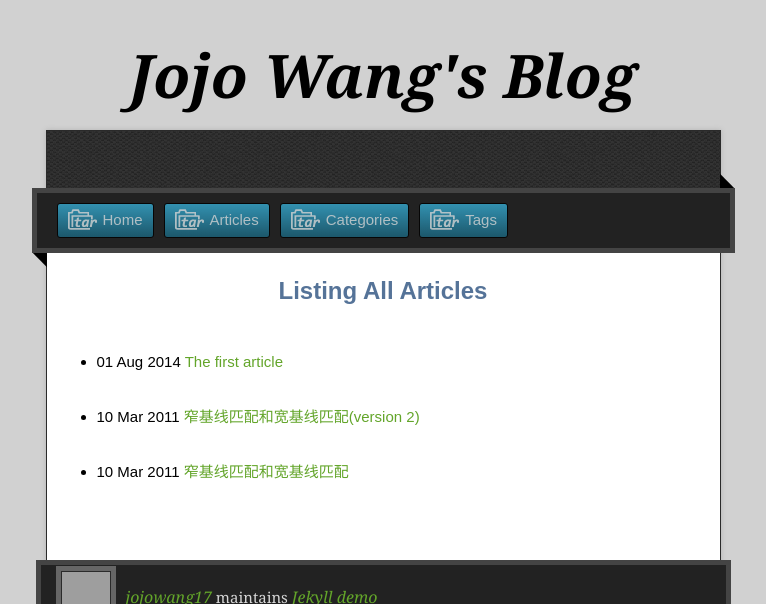
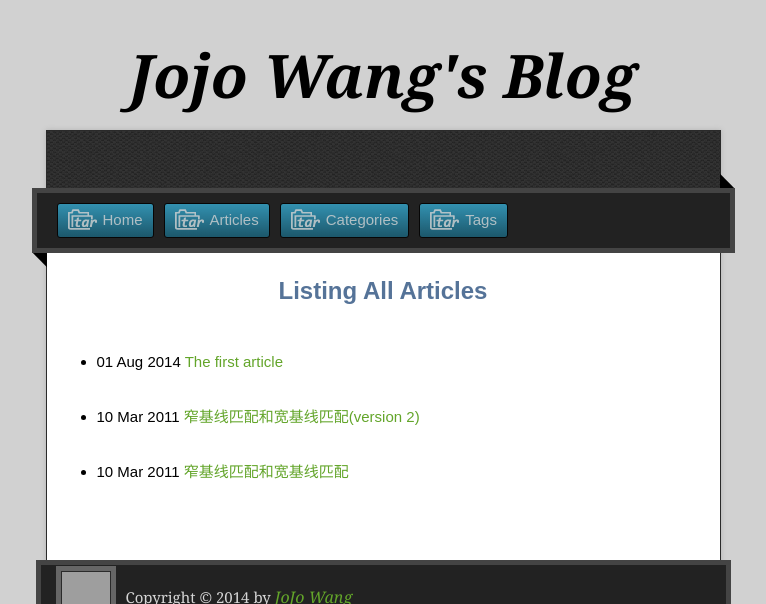
Before and after one commit to jojowang17/jekyll_demo, a Jekyll site: the page built from articles/index.md, in a window 1280 px wide. Shown: the top 604 px of the page, without its empty margins (257-1023 px from the left). Built offline with Jekyll 4.4.1, drawn with Linux system fonts in a browser that asks for light colours; nearby versions of some CDN libraries; some of the changed text lies outside the part shown; grey boxes are pictures that could not be loaded.

Commit message:
Update default.html

```diff
--- a/_layouts/default.html
+++ b/_layouts/default.html
@@ -47,12 +47,13 @@
 
     <footer>
       <div class="owner">
-      <p><a href="https://github.com/jojowang17" class="avatar"><img src="https://avatars1.githubusercontent.com/u/8330654?v=2&amp;s=60" width="48" height="48"></a> <a href="https://github.com/jojowang17">jojowang17</a> maintains <a href="https://github.com/jojowang17/jekyll_demo">Jekyll demo</a></p>
+      <p><a href="https://github.com/jojowang17" class="avatar"><img src="https://avatars1.githubusercontent.com/u/8330654?v=2&amp;s=60" width="48" height="48"></a> Copyright &copy 2014 by <a href="http://jojowang.tk/">JoJo Wang</a></p>
 
-
+      <a href="http://xyz.freelogs.com/stats/j/jojowang/" target="_top"><img border="0" alt="free hit counter" src="http://xyz.freelogs.com/counter/index.php?u=jojowang&s=snyder" ALIGN="middle" HSPACE="4" VSPACE="2"></a><script src=http://xyz.freelogs.com/counter/script.php?u=jojowang></script>
+<br><a style="font-size:12" href="http://freelogs.com/" target="_top"><font style="font-size:12" color="#666666">free hit counter</font></a>
       </div>
       <div class="creds">
-        <small>This page generated using <a href="http://pages.github.com/">GitHub Pages</a><br>theme by <a href="https://twitter.com/jonrohan/">Jon Rohan</a></small>
+        Powered by <a href="https://github.com/jojowang17">GitHub</a> using <a href="https://github.com/jekyll/jekyll">Jekyll</a> <br>theme by <a href="https://twitter.com/jonrohan/">Jon Rohan</a>
       </div>
     </footer>
   </div>
```
